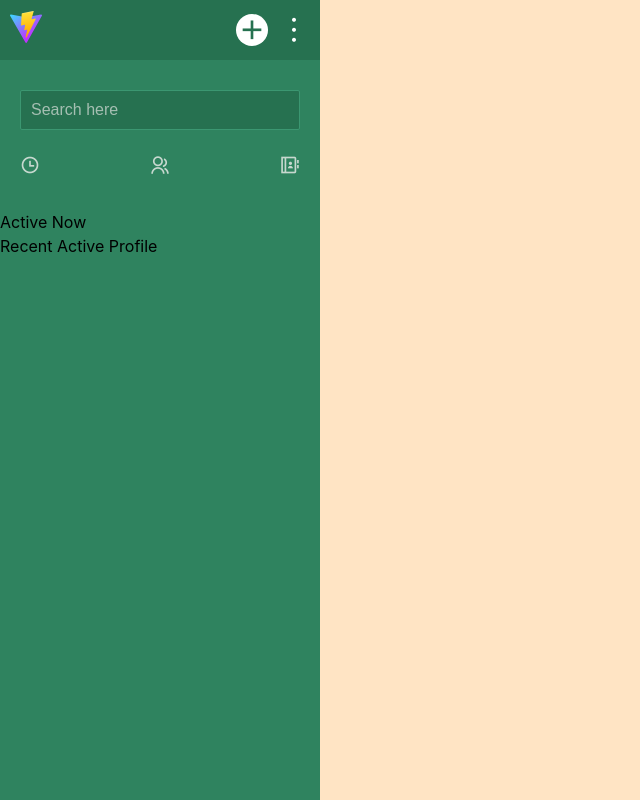
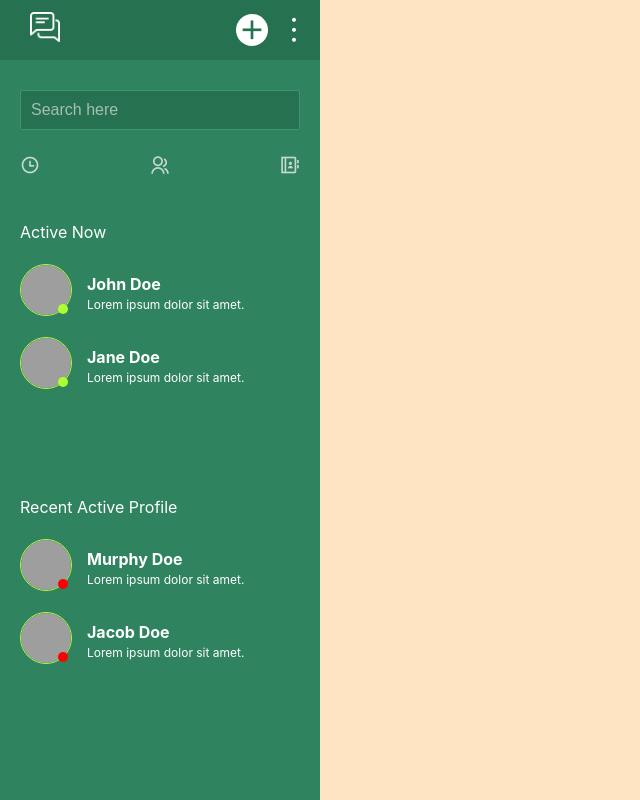
Before and after one commit to jobithmb/vite-vanilla-chat-app, a website built with Vite: page src/index.html in a window 1280 px wide. Shown: the whole page, without its empty margins (0-640 px from the left). Built offline with nearby package versions, Linux system fonts and the light colour scheme; grey boxes are pictures that could not be loaded.

Commit message:
added faker and scc changes for lists

```diff
--- a/package.json
+++ b/package.json
@@ -9,6 +9,7 @@
     "preview": "vite preview"
   },
   "devDependencies": {
+    "@faker-js/faker": "^8.3.1",
     "sass": "^1.69.5",
     "vite": "^5.0.8"
   },
--- a/src/assets/scripts/main.js
+++ b/src/assets/scripts/main.js
@@ -1,2 +1,21 @@
 import '../styles/main.scss'
 import 'remixicon/fonts/remixicon.css'
+
+import Contact from './Contact'
+import { faker } from '@faker-js/faker';
+
+let contacts = []
+
+//new Contact('John', 'Doe', 25, true)
+for( let i = 0; i < 10; i++) {
+    contacts.push(
+        new Contact(
+            faker.person.firstName(),
+            faker.person.lastName(),
+            faker.image.avatar(),
+            faker.datatype.boolean(0.75)
+        )
+    )
+}
+
+console.log(contacts);
--- /dev/null
+++ b/src/assets/styles/components/contacts.scss
@@ -0,0 +1,63 @@
+.contacts {
+    padding: 10px 20px;
+
+    .heading {
+        color: #FFF;
+        margin-bottom: 20px;
+    }
+
+    .idle {
+        margin-top: 100px;
+    }
+
+    .contacts-list {
+        padding: 0;
+        list-style-type: none;
+    }
+
+    .contact {
+        display: flex;
+        align-items: center;
+        gap: 15px;
+        margin-bottom: 15px;
+
+        &.online {
+            .profile-image::after {
+                background-color: greenyellow;
+            }
+        }
+
+        .profile-image {
+            position: relative;
+            img {
+                height: 50px;
+                width: 50px;
+                border-radius: 100%;
+                border: solid 1px greenyellow;
+            }
+            &::after {
+                content: '';
+                display: block;
+                height: 10px;
+                width: 10px;
+                background-color: red;
+                border-radius: 100%;
+                position: absolute;
+                bottom: 8px;
+                right: 4px;
+            }
+        }
+
+        .details {
+            color: #FFF;
+
+            .name {
+                font-weight: bold;
+                font-size: 16px;
+            }
+            .last-message {
+                font-size: 12px;
+            }
+        }
+    }
+}
--- /dev/null
+++ b/src/assets/styles/components/layout.scss
@@ -0,0 +1,86 @@
+.side-bar {
+    width: 25%;
+    height: 100%;
+    background-color: #2F835F;
+
+    .top-bar {
+        padding: 5px 10px;
+        margin-bottom: 20px;
+        height: 50px;
+        color: #fff;
+        background-color: #267150;
+        display: flex;
+        align-items: center;
+        justify-content: space-between;
+
+        .logo {
+            padding-left: 20px;
+            img {
+                height: 30px;
+                width: auto;
+                filter: invert(1);
+            }
+        }
+
+        .actions {
+            display: flex;
+            gap: 10px;
+
+            .action {
+                font-size: 32px;
+                line-height: 32px;
+                color: wite;
+                width: 32px;
+                height: 32px;
+                text-align: center;
+                vertical-align: middle;
+                cursor: pointer;
+
+                &.circle {
+                    background-color: #FFF;
+                    color: #267150;
+                    border-radius: 100%;
+                }
+            }
+        }
+    }
+
+    .search {
+        padding: 10px 20px;
+        margin-bottom: 20px;
+        input {
+            height: 40px;
+            width: 100%;
+            padding: 10px;
+            margin-bottom: 20px;
+            font-size: 16px;
+            background-color: #267150;
+            color: #FFF;
+            border: solid 1px #3B9771;
+            border-radius: 2px;
+
+            &::placeholder {
+                color: #A5BFB2;
+            }
+        }
+
+        .buttons {
+            display: flex;
+            gap: 10px;
+            justify-content: space-between;
+            align-items: center;
+
+            .button {
+                font-size: 20px;
+                color: #C7D8CF;
+                cursor: pointer;
+            }
+        }
+    }
+}
+
+.main-content {
+    width: 75%;
+    height: 100%;
+    background-color: bisque;
+}
--- a/src/assets/styles/main.scss
+++ b/src/assets/styles/main.scss
@@ -20,80 +20,6 @@ body {
     display: flex;
 }
 
-.side-bar {
-    width: 25%;
-    height: 100%;
-    background-color: #2F835F;
+@import "components/layout.scss";
 
-    .top-bar {
-        padding: 5px 10px;
-        margin-bottom: 20px;
-        height: 50px;
-        color: #fff;
-        background-color: #267150;
-        display: flex;
-        align-items: center;
-        justify-content: space-between;
-
-        .actions {
-            display: flex;
-            gap: 10px;
-
-            .action {
-                font-size: 32px;
-                line-height: 32px;
-                color: wite;
-                width: 32px;
-                height: 32px;
-                text-align: center;
-                vertical-align: middle;
-                cursor: pointer;
-
-                &.circle {
-                    background-color: #FFF;
-                    color: #267150;
-                    border-radius: 100%;
-                }
-            }
-        }
-    }
-
-    .search {
-        padding: 10px 20px;
-        margin-bottom: 20px;
-        input {
-            height: 40px;
-            width: 100%;
-            padding: 10px;
-            margin-bottom: 20px;
-            font-size: 16px;
-            background-color: #267150;
-            color: #FFF;
-            border: solid 1px #3B9771;
-            border-radius: 2px;
-
-            &::placeholder {
-                color: #A5BFB2;
-            }
-        }
-
-        .buttons {
-            display: flex;
-            gap: 10px;
-            justify-content: space-between;
-            align-items: center;
-
-            .button {
-                font-size: 20px;
-                color: #C7D8CF;
-                cursor: pointer;
-            }
-        }
-    }
-}
-
-.main-content {
-    width: 75%;
-    height: 100%;
-    background-color: bisque;
-}
+@import "components/contacts.scss"
--- a/src/index.html
+++ b/src/index.html
@@ -11,7 +11,7 @@
       <div class="side-bar">
         <div class="top-bar">
           <div class="logo">
-            <img src="/vite.svg" alt="chat-app-logo">
+            <img src="/Chat.png" alt="chat-app-logo">
           </div>
           <div class="actions">
             <div class="action circle">
@@ -36,12 +36,54 @@
             </div>
           </div>
         </div>
+
         <div class="contacts">
           <div class="active">
             <div class="heading">Active Now</div>
+            <ul class="contacts-list">
+              <li class="contact online">
+                <div class="profile-image">
+                  <img src="https://mighty.tools/mockmind-api/content/human/72.jpg" alt="contact-image">
+                </div>
+                <div class="details">
+                  <div class="name">John Doe</div>
+                  <div class="last-message">Lorem ipsum dolor sit amet.</div>
+                </div>
+              </li>
+              <li class="contact online">
+                <div class="profile-image">
+                  <img src="https://mighty.tools/mockmind-api/content/human/71.jpg" alt="contact-image">
+                </div>
+                <div class="details">
+                  <div class="name">Jane Doe</div>
+                  <div class="last-message">Lorem ipsum dolor sit amet.</div>
+                </div>
+              </li>
+
+            </ul>
           </div>
           <div class="idle">
             <div class="heading">Recent Active Profile</div>
+            <div class="contacts-list">
+              <li class="contact">
+                <div class="profile-image">
+                  <img src="https://mighty.tools/mockmind-api/content/human/73.jpg" alt="contact-image">
+                </div>
+                <div class="details">
+                  <div class="name">Murphy Doe</div>
+                  <div class="last-message">Lorem ipsum dolor sit amet.</div>
+                </div>
+              </li>
+              <li class="contact">
+                <div class="profile-image">
+                  <img src="https://mighty.tools/mockmind-api/content/human/70.jpg" alt="contact-image">
+                </div>
+                <div class="details">
+                  <div class="name">Jacob Doe</div>
+                  <div class="last-message">Lorem ipsum dolor sit amet.</div>
+                </div>
+              </li>
+            </div>
           </div>
         </div>
       </div>
```
Also changed, not shown: src/public/Chat.gif (added), src/public/Chat.png (added), 1 other file.
